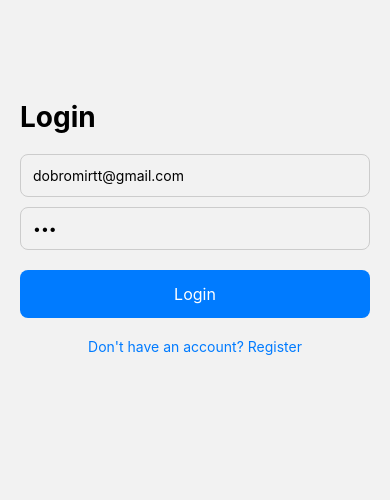
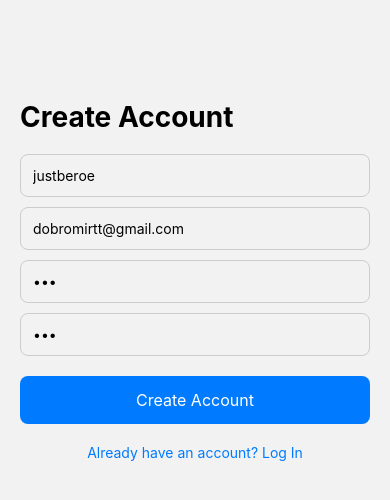
Before and after one commit to justBeroe/ReactNativeProjectJan2026, a React Native app: screen /Register in a window 390 px wide. Shown: the top 500 px of the page. Built offline with nearby package versions, Linux system fonts and the light colour scheme.

Commit message:
Register stack tab activated and functional. All recorded in MongoDB.

```diff
--- a/src/navigation/AuthNavigator.tsx
+++ b/src/navigation/AuthNavigator.tsx
@@ -1,5 +1,6 @@
 import { createNativeStackNavigator } from "@react-navigation/native-stack";
 import { LoginScreen } from "../screens/LoginScreen";
+import { RegisterScreen } from "../screens/RegisterScreen";
 
 const Stack = createNativeStackNavigator();
 
@@ -7,6 +8,7 @@ export default function AuthNavigator() {
   return (
     <Stack.Navigator id="root-stack" screenOptions={{ headerShown: false }}>
       <Stack.Screen name="Login" component={LoginScreen} />
+      <Stack.Screen name="Register" component={RegisterScreen} />
     </Stack.Navigator>
   );
 }
--- /dev/null
+++ b/src/screens/RegisterScreen.tsx
@@ -0,0 +1,177 @@
+import React, { useState } from "react";
+import {
+  View,
+  Text,
+  TextInput,
+  TouchableOpacity,
+  StyleSheet,
+  Alert,
+} from "react-native";
+import { useNavigation } from "@react-navigation/native";
+import { useAuth } from "../core/services/AuthService";
+
+export const RegisterScreen: React.FC = () => {
+  const navigation = useNavigation();
+  const { registerInMongo } = useAuth();
+
+  // Form state
+  const [username, setUsername] = useState("justberoe");
+  const [email, setEmail] = useState("dobromirtt@gmail.com");
+  const [password, setPassword] = useState("123");
+  const [rePassword, setRePassword] = useState("123");
+
+  // Touched flags
+  const [touchedUsername, setTouchedUsername] = useState(false);
+  const [touchedEmail, setTouchedEmail] = useState(false);
+  const [touchedPassword, setTouchedPassword] = useState(false);
+  const [touchedRePassword, setTouchedRePassword] = useState(false);
+
+  // Validation helpers
+  const noWhitespace = (value: string) => value.trim().length > 0;
+
+  const usernameError =
+    touchedUsername && (!username || !noWhitespace(username));
+  const emailError = touchedEmail && !email;
+  const passwordError =
+    touchedPassword && (!password || !noWhitespace(password));
+  const rePasswordError =
+    touchedRePassword && (!rePassword || !noWhitespace(rePassword));
+  const passwordsMismatch = password !== rePassword;
+
+  const isFormValid =
+    username &&
+    email &&
+    password &&
+    rePassword &&
+    !usernameError &&
+    !emailError &&
+    !passwordError &&
+    !rePasswordError &&
+    !passwordsMismatch;
+
+  const handleSubmit = async () => {
+    if (!isFormValid) return;
+
+    try {
+      await registerInMongo(username, email, password, rePassword);
+      Alert.alert("Success", "Account created successfully!");
+      navigation.navigate("Login" as never);
+    } catch (err) {
+      console.error("Registration failed:", err);
+      Alert.alert("Error", "Registration failed. Email may already exist.");
+    }
+  };
+
+  return (
+    <View style={styles.container}>
+      <Text style={styles.title}>Create Account</Text>
+
+      {/* Username */}
+      <TextInput
+        style={[styles.input, usernameError && styles.errorInput]}
+        placeholder="Username"
+        value={username}
+        onChangeText={setUsername}
+        onBlur={() => setTouchedUsername(true)}
+      />
+      {usernameError && (
+        <Text style={styles.errorText}>Username is required!</Text>
+      )}
+
+      {/* Email */}
+      <TextInput
+        style={[styles.input, emailError && styles.errorInput]}
+        placeholder="Email"
+        keyboardType="email-address"
+        autoCapitalize="none"
+        value={email}
+        onChangeText={setEmail}
+        onBlur={() => setTouchedEmail(true)}
+      />
+      {emailError && <Text style={styles.errorText}>Email is required!</Text>}
+
+      {/* Password */}
+      <TextInput
+        style={[styles.input, passwordError && styles.errorInput]}
+        placeholder="Password"
+        secureTextEntry
+        value={password}
+        onChangeText={setPassword}
+        onBlur={() => setTouchedPassword(true)}
+      />
+      {passwordError && (
+        <Text style={styles.errorText}>Password is required!</Text>
+      )}
+
+      {/* Re-password */}
+      <TextInput
+        style={[styles.input, rePasswordError && styles.errorInput]}
+        placeholder="Confirm Password"
+        secureTextEntry
+        value={rePassword}
+        onChangeText={setRePassword}
+        onBlur={() => setTouchedRePassword(true)}
+      />
+      {passwordsMismatch && (
+        <Text style={styles.errorText}>Passwords do not match!</Text>
+      )}
+
+      <TouchableOpacity
+        style={[styles.button, !isFormValid && styles.buttonDisabled]}
+        onPress={handleSubmit}
+        disabled={!isFormValid}
+      >
+        <Text style={styles.buttonText}>Create Account</Text>
+      </TouchableOpacity>
+
+      <TouchableOpacity onPress={() => navigation.navigate("Login" as never)}>
+        <Text style={styles.link}>Already have an account? Log In</Text>
+      </TouchableOpacity>
+    </View>
+  );
+};
+
+const styles = StyleSheet.create({
+  container: {
+    padding: 20,
+    marginTop: 80,
+  },
+  title: {
+    fontSize: 28,
+    fontWeight: "bold",
+    marginBottom: 20,
+  },
+  input: {
+    borderWidth: 1,
+    borderColor: "#ccc",
+    padding: 12,
+    borderRadius: 8,
+    marginBottom: 10,
+  },
+  errorInput: {
+    borderColor: "red",
+  },
+  errorText: {
+    color: "red",
+    marginBottom: 10,
+  },
+  button: {
+    backgroundColor: "#007bff",
+    padding: 14,
+    borderRadius: 8,
+    alignItems: "center",
+    marginTop: 10,
+  },
+  buttonDisabled: {
+    backgroundColor: "#8bbcff",
+  },
+  buttonText: {
+    color: "white",
+    fontSize: 16,
+  },
+  link: {
+    marginTop: 20,
+    color: "#007bff",
+    textAlign: "center",
+  },
+});
```
